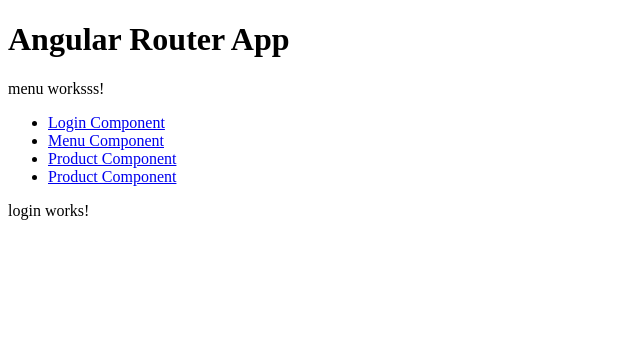
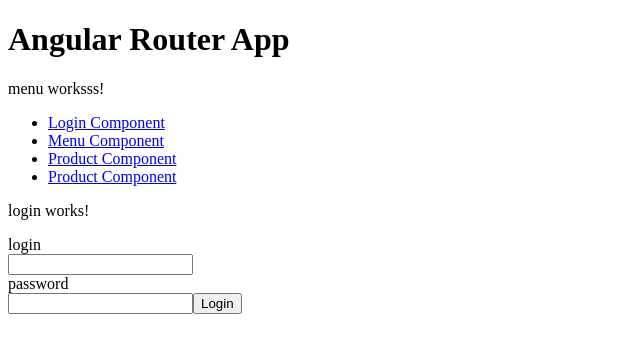
Before and after one commit to golabkowy/inflation-monitor-client, an Angular app: page /page1 in a window 1280 px wide. Shown: the top 352 px of the page, without its empty margins (0-640 px from the left). Built offline with nearby package versions, Linux system fonts and the light colour scheme.

Commit message:
New services (basic auth + test methods) Login form prototype

```diff
--- a/src/app/login/login.component.html
+++ b/src/app/login/login.component.html
@@ -1 +1,8 @@
 <p>login works!</p>
+<form (ngSubmit)="loginFunction()">
+  <label for="login">login</label><br>
+  <input type="text" id="login" name="fname" [(ngModel)]="login"><br>
+  <label for="password">password</label><br>
+  <input type="text" id="password" name="lname" [(ngModel)]="password">
+  <input type="submit" value="Login"><br>
+</form>
--- a/src/app/login/login.component.ts
+++ b/src/app/login/login.component.ts
@@ -1,4 +1,6 @@
-import { Component, OnInit } from '@angular/core';
+import {Component, OnInit} from '@angular/core';
+import {AuthService} from '../../auth/auth.service';
+import {TestService} from '../services/test.service';
 
 @Component({
   selector: 'app-login',
@@ -6,10 +8,16 @@
   styleUrls: ['./login.component.css']
 })
 export class LoginComponent implements OnInit {
+  login: string;
+  password: string;
 
-  constructor() { }
+  constructor(private authService: AuthService, private testService: TestService) {
+  }
 
   ngOnInit(): void {
   }
 
+  loginFunction(): void {
+    this.authService.login(this.login, this.password);
+  }
 }
--- /dev/null
+++ b/src/app/services/test.service.ts
@@ -0,0 +1,27 @@
+import {Injectable} from '@angular/core';
+import {HttpClient} from '@angular/common/http';
+
+@Injectable({
+  providedIn: 'root'
+})
+export class TestService {
+
+  constructor(private httpClient: HttpClient) {
+  }
+
+  testGET(): void {
+    console.log('TEST GET');
+    this.httpClient.get('http://localhost:8080/testGET').subscribe((result) => {
+      console.log('udal sie test GET');
+      console.log(result);
+    });
+  }
+
+  testPOST(): void {
+    console.log('TEST GET');
+    this.httpClient.post('http://localhost:8080/testPOST', {}).subscribe(result => {
+      console.log('udal sie test POST');
+      console.log(result);
+    });
+  }
+}
--- a/src/auth/auth.service.ts
+++ b/src/auth/auth.service.ts
@@ -1,5 +1,5 @@
 import {Injectable} from '@angular/core';
-import {HttpClient} from '@angular/common/http';
+import {HttpClient, HttpHeaders} from '@angular/common/http';
 
 @Injectable({
   providedIn: 'root'
@@ -12,4 +12,21 @@
   isAuthenticated(): boolean {
     return true;
   }
+
+  login(login: string, password: string): boolean {
+    const headersObj = new HttpHeaders().append('Authorization', 'Basic ' + btoa(`${login}:${password}`));
+    this.httpClient.post('http://localhost:8080/auth/login', {}, {headers: headersObj})
+      .subscribe((result) => {
+        console.log('response');
+        console.log(result);
+      }, (error) => {
+        console.log('login error');
+        console.log(error);
+      });
+    return true;
+  }
+
+  logout(): boolean {
+    return true;
+  }
 }
```
Also changed, not shown: 1 other file (tests, documents, lock files or other folders).
